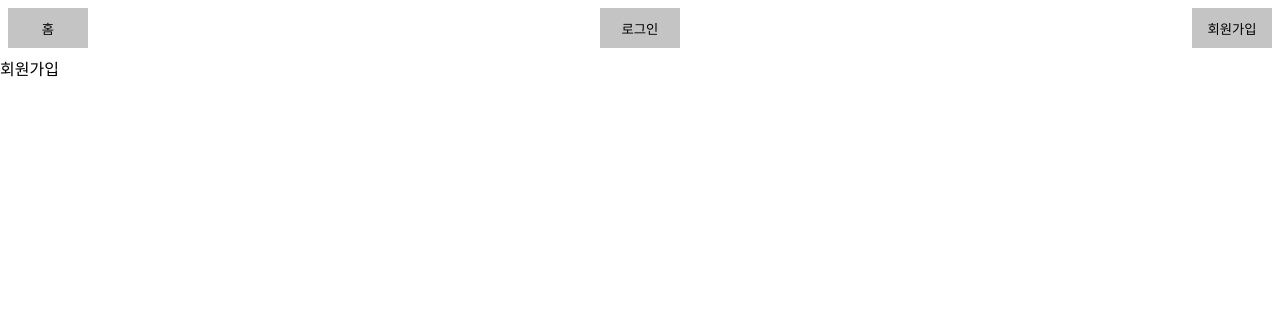
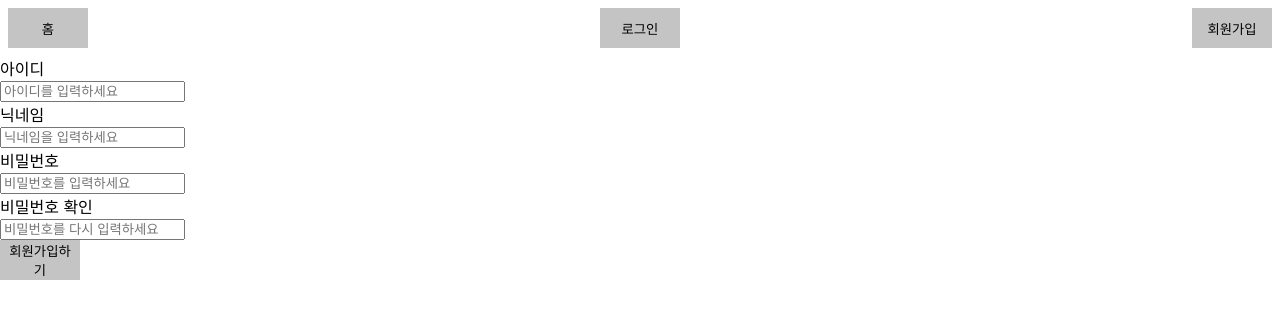
Before and after one commit to ganeodolu/sparta-react-advanced, a React (Create React App) app in the folder image-community/: page /signup in a window 1280 px wide. Shown: the top 318 px of the page. Built offline with nearby package versions, Linux system fonts and the light colour scheme.

Commit message:
feat: 로그인, 회원가입 페이지 구조 잡기

```diff
--- a/image-community/src/elements/Input.js
+++ b/image-community/src/elements/Input.js
@@ -0,0 +1,23 @@
+import React from 'react'
+
+const Input = (props) => {
+  const { children, placeholderText } = props;
+
+  return (
+		<>
+      <label>{children}</label>
+      <div />
+			<input type="text" placeholder={placeholderText + " 입력하세요"}></input>
+		</>
+	);
+}
+
+Input.defaultProps = {
+
+}
+
+const InputBox = {
+
+}
+
+export default Input
--- a/image-community/src/elements/index.js
+++ b/image-community/src/elements/index.js
@@ -2,5 +2,6 @@ import Grid from "./Grid";
 import Image from "./Image";
 import Text from "./Text";
 import Button from "./Button";
+import Input from "./Input";
 
-export { Grid, Image, Text, Button }
+export { Grid, Image, Text, Button, Input }
--- a/image-community/src/pages/Login.js
+++ b/image-community/src/pages/Login.js
@@ -1,11 +1,16 @@
 import React from 'react'
+import { Input, Button } from '../elements'
 
-const Login = () => {
+const Login = (props) => {
   return (
-    <div>
-      로그인
-    </div>
-  )
+		<div>
+			<Input placeholderText="아이디를">아이디</Input>
+			<div />
+      <Input placeholderText="비밀번호를">비밀번호</Input>
+      <div />
+      <Button>로그인하기</Button>
+		</div>
+	);
 }
 
 export default Login
--- a/image-community/src/pages/Signup.js
+++ b/image-community/src/pages/Signup.js
@@ -1,11 +1,20 @@
 import React from 'react'
+import { Input, Button } from "../elements";
 
-const Signup = () => {
+const Signup = (props) => {
   return (
-    <div>
-      회원가입
-    </div>
-  )
+		<div>
+			<Input placeholderText="아이디를">아이디</Input>
+			<div />
+			<Input placeholderText="닉네임을">닉네임</Input>
+			<div />
+			<Input placeholderText="비밀번호를">비밀번호</Input>
+			<div />
+			<Input placeholderText="비밀번호를 다시">비밀번호 확인</Input>
+			<div />
+			<Button>회원가입하기</Button>
+		</div>
+	);
 }
 
 export default Signup
```
